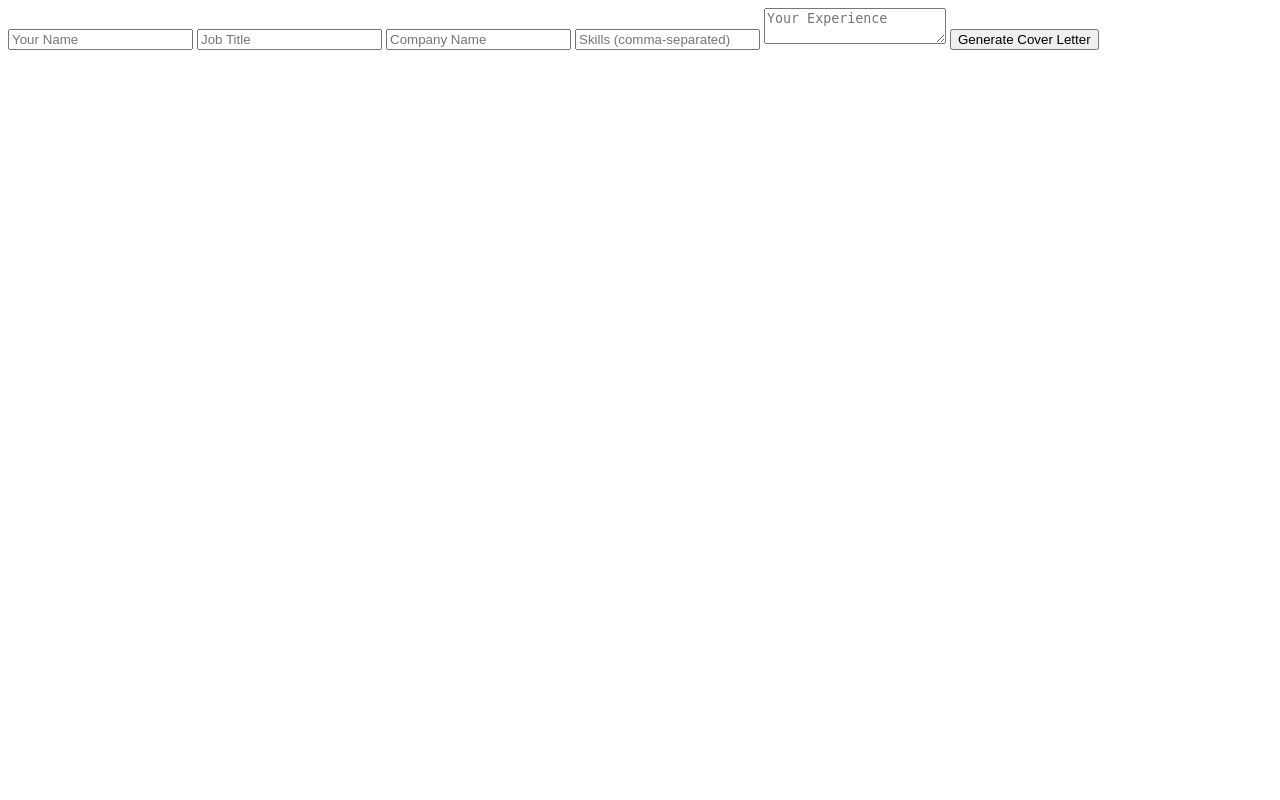
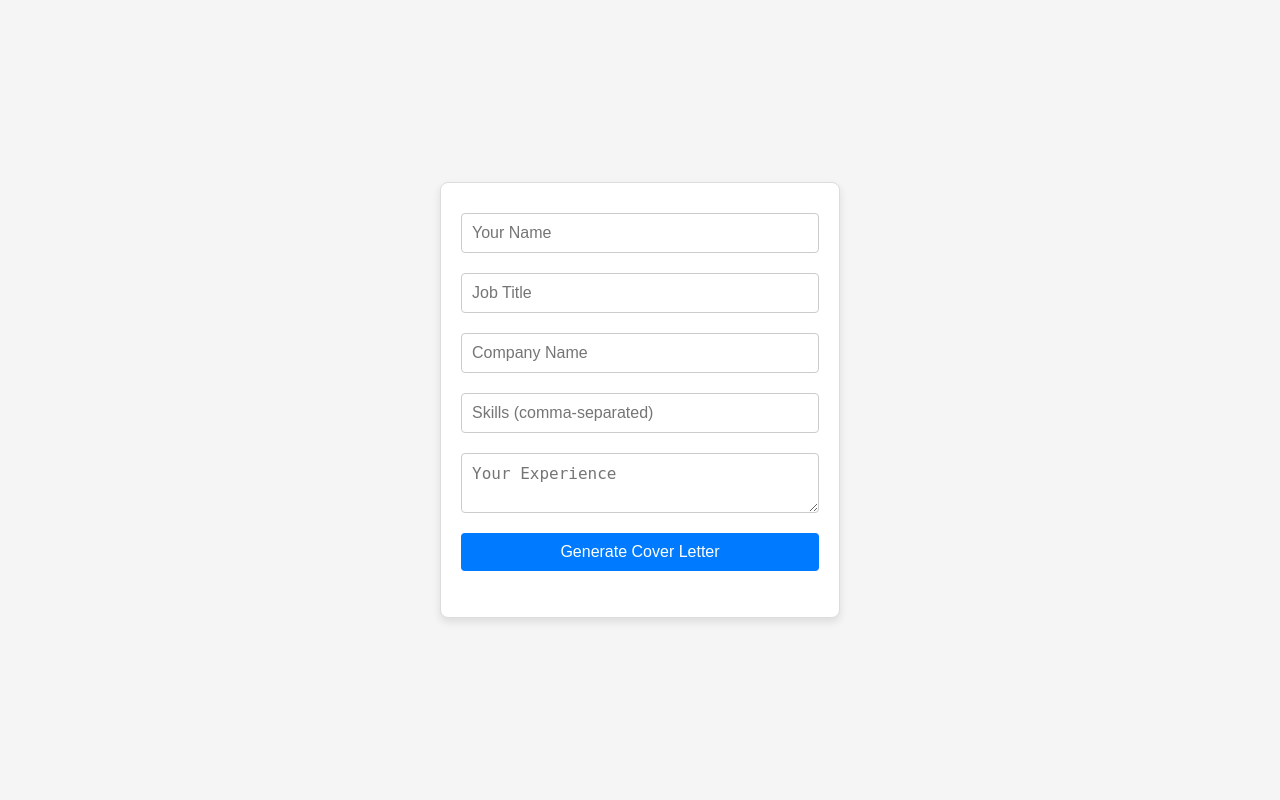
Before and after one commit to jenjenli/CoverCraft, a Flask app: page / in a window 1280 px wide. Run offline with Flask 3, Linux system fonts and the light colour scheme.

Commit message:
made the input text more asethictally pleasing

```diff
--- a/cover_letter_data.csv
+++ b/cover_letter_data.csv
@@ -1,3 +1,4 @@
 name,job_title,company,skills,experience
 jen,swe,me,html,none
 Jenny Li,e,e,e,e
+Jenny Li,swe,fwe,efwe,
--- /dev/null
+++ b/static/style.css
@@ -0,0 +1,46 @@
+/* Center the container */
+body {
+    display: flex;
+    justify-content: center;
+    align-items: center;
+    height: 100vh;
+    margin: 0;
+    font-family: Arial, sans-serif;
+    background-color: #f5f5f5;
+}
+
+.container {
+    background: white;
+    border: 1px solid #ddd;
+    border-radius: 8px;
+    padding: 20px;
+    box-shadow: 0 4px 8px rgba(0, 0, 0, 0.1);
+    width: 400px;
+    box-sizing: border-box;
+}
+
+/* Stack inputs vertically */
+.inputs input,
+.inputs textarea,
+.inputs button {
+    width: 100%;
+    margin: 10px 0;
+    padding: 10px;
+    border: 1px solid #ccc;
+    border-radius: 4px;
+    font-size: 16px;
+}
+
+/* Style the button */
+.inputs button {
+    background-color: #007bff;
+    color: white;
+    border: none;
+    cursor: pointer;
+    font-size: 16px;
+    transition: background-color 0.3s;
+}
+
+.inputs button:hover {
+    background-color: #0056b3;
+}
--- a/templates/index.html
+++ b/templates/index.html
@@ -1,8 +1,13 @@
+<div class="container">
     <form method="post" action="/generate">
+        <link rel="stylesheet" href="static/style.css">
+        <div class="inputs">
             <input type="text" name="name" placeholder="Your Name" required />
             <input type="text" name="job_title" placeholder="Job Title" required />
             <input type="text" name="company" placeholder="Company Name" required />
             <input type="text" name="skills" placeholder="Skills (comma-separated)" required />
             <textarea name="experience" placeholder="Your Experience"></textarea>
             <button type="submit">Generate Cover Letter</button>
+        </div>
     </form>
+</div>
```
Lines whose indentation alone changed are shown as unchanged.
